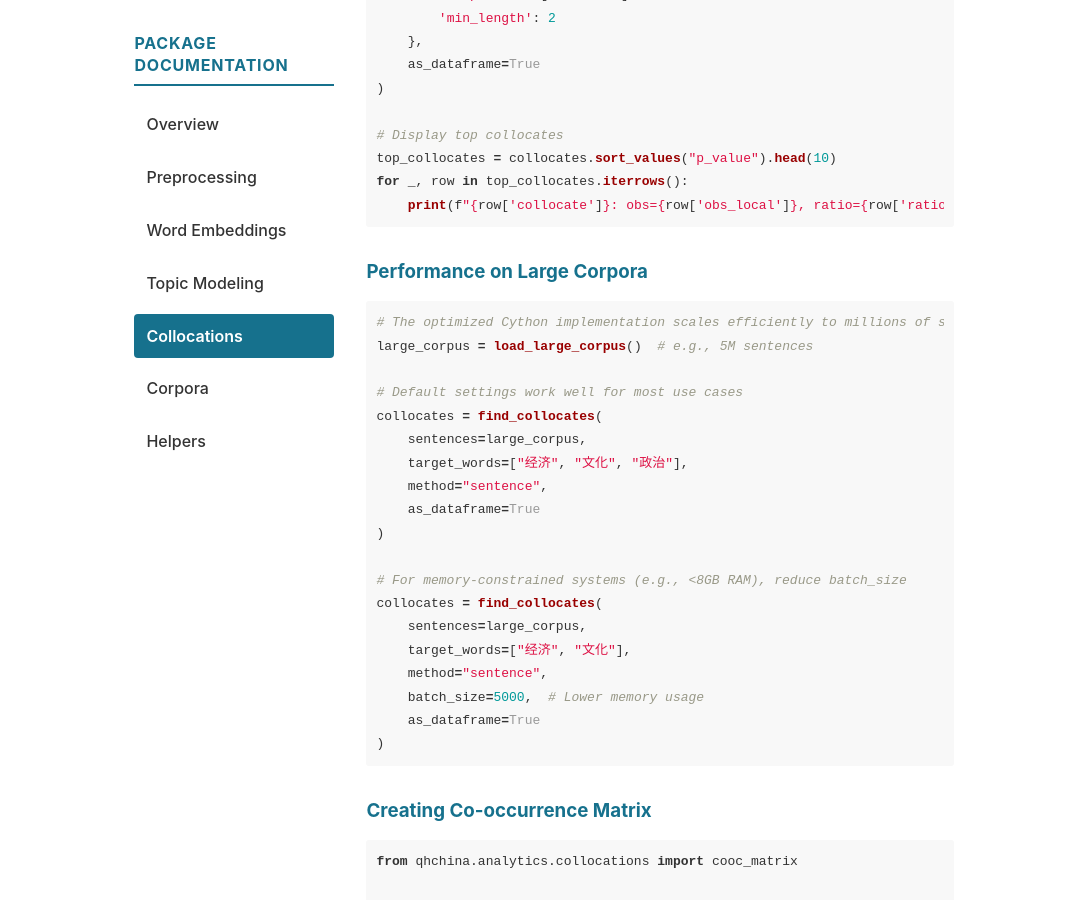
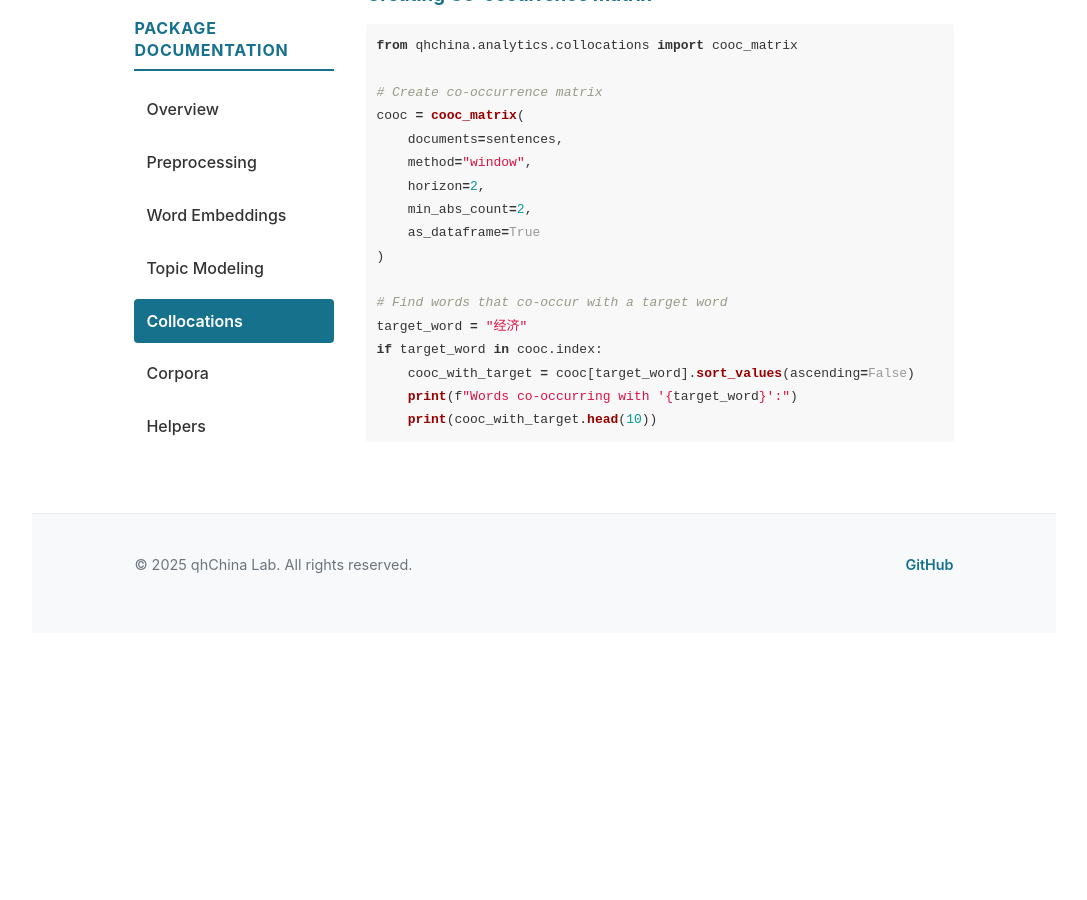
Before and after one commit to mcjkurz/qhchina, a Jekyll site: the page built from docs/pkg_docs/collocations/index.md, in a window 1280 px wide and 900 px high, scrolled down 3917 px. Shown: the whole window, without its empty margins (96-1183 px from the left). Built offline with Jekyll 4.4.1, drawn with Linux system fonts in a browser that asks for light colours; after the commit the page ends 4550 px from its top, so only the background shows below that; some of the changed text lies outside the part shown.

````diff
--- a/docs/pkg_docs/collocations/index.md
+++ b/docs/pkg_docs/collocations/index.md
@@ -7,13 +7,6 @@
 # Collocation Analysis
 
 The `qhchina.analytics.collocations` module provides tools for identifying words that frequently co-occur together in text.
-
-## Performance
-
-The module includes **optimized Cython implementations** that provide significant speedups on large corpora:
-- **Window method**: 5-7× faster than pure Python on millions of sentences
-- **Sentence method**: 3-5× faster than pure Python on millions of sentences
-- Automatically falls back to pure Python if Cython is not available
 
 ## Functions
 
@@ -122,30 +115,6 @@
     print(f"{row['collocate']}: obs={row['obs_local']}, ratio={row['ratio_local']:.2f}, p={row['p_value']:.4f}")
 ```
 
-### Performance on Large Corpora
-
-```python
-# The optimized Cython implementation scales efficiently to millions of sentences
-large_corpus = load_large_corpus()  # e.g., 5M sentences
-
-# Default settings work well for most use cases
-collocates = find_collocates(
-    sentences=large_corpus,
-    target_words=["经济", "文化", "政治"],
-    method="sentence",
-    as_dataframe=True
-)
-
-# For memory-constrained systems (e.g., <8GB RAM), reduce batch_size
-collocates = find_collocates(
-    sentences=large_corpus,
-    target_words=["经济", "文化"],
-    method="sentence",
-    batch_size=5000,  # Lower memory usage
-    as_dataframe=True
-)
-```
-
 ### Creating Co-occurrence Matrix
 
 ```python
````
Also changed, not shown: 2 other files.
